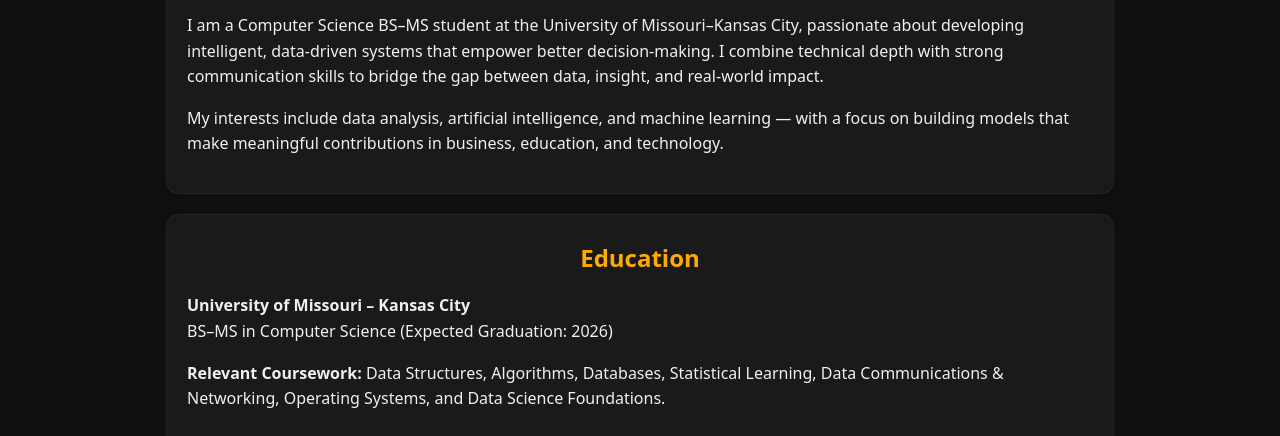
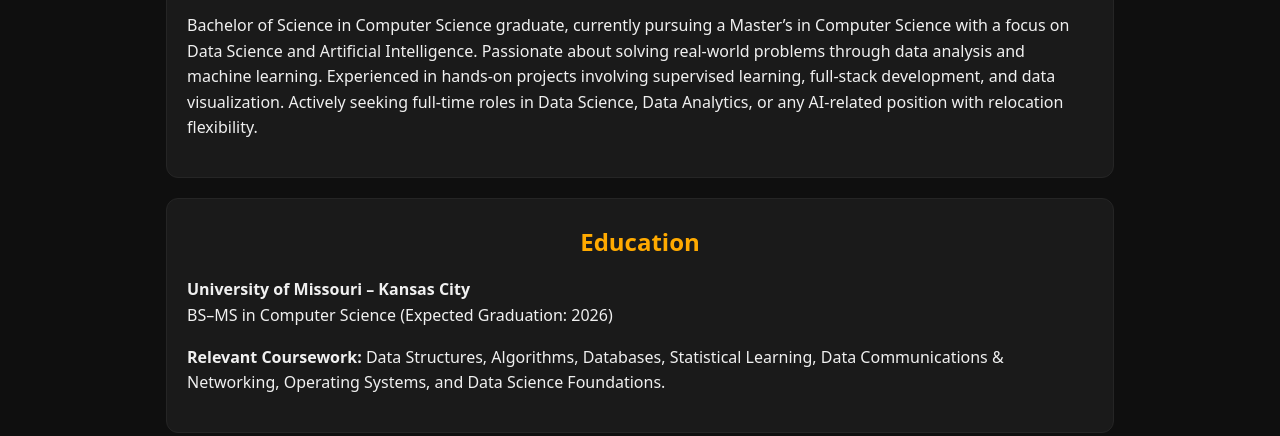
Before and after one commit to Ibrahim17A/CS-490WD, a plain HTML site: page final-portfolio/index.html in a window 1280 px wide. Shown: the part 441-877 px from the top of the page. Drawn offline with Linux system fonts and the light colour scheme.

Commit message:
Revise bio for clarity and relevance
Updated professional bio to reflect current education and focus areas.

```diff
--- a/final-portfolio/index.html
+++ b/final-portfolio/index.html
@@ -28,13 +28,7 @@
       <h2>Professional Bio</h2>
       <img src="profile.jpg" alt="Professional headshot of Ibrahim Alborno" class="avatar">
       <p>
-        I am a Computer Science BS–MS student at the University of Missouri–Kansas City, passionate about
-        developing intelligent, data-driven systems that empower better decision-making.
-        I combine technical depth with strong communication skills to bridge the gap between data, insight, and real-world impact.
-      </p>
-      <p>
-        My interests include data analysis, artificial intelligence, and machine learning — with a focus on
-        building models that make meaningful contributions in business, education, and technology.
+        Bachelor of Science in Computer Science graduate, currently pursuing a Master’s in Computer Science with a focus on Data Science and Artificial Intelligence. Passionate about solving real-world problems through data analysis and machine learning. Experienced in hands-on projects involving supervised learning, full-stack development, and data visualization. Actively seeking full-time roles in Data Science, Data Analytics, or any AI-related position with relocation flexibility.
       </p>
     </section>
 
```
